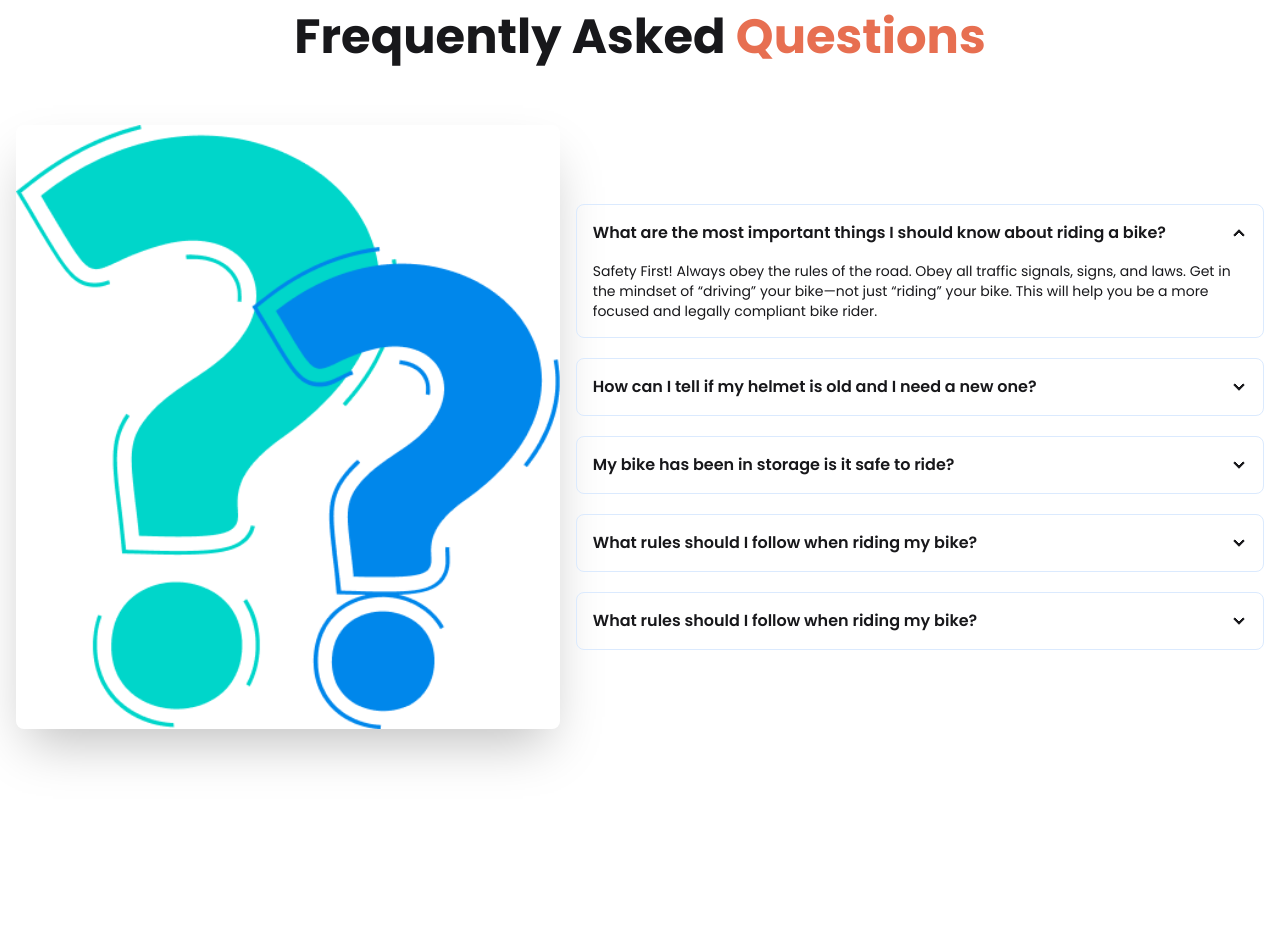
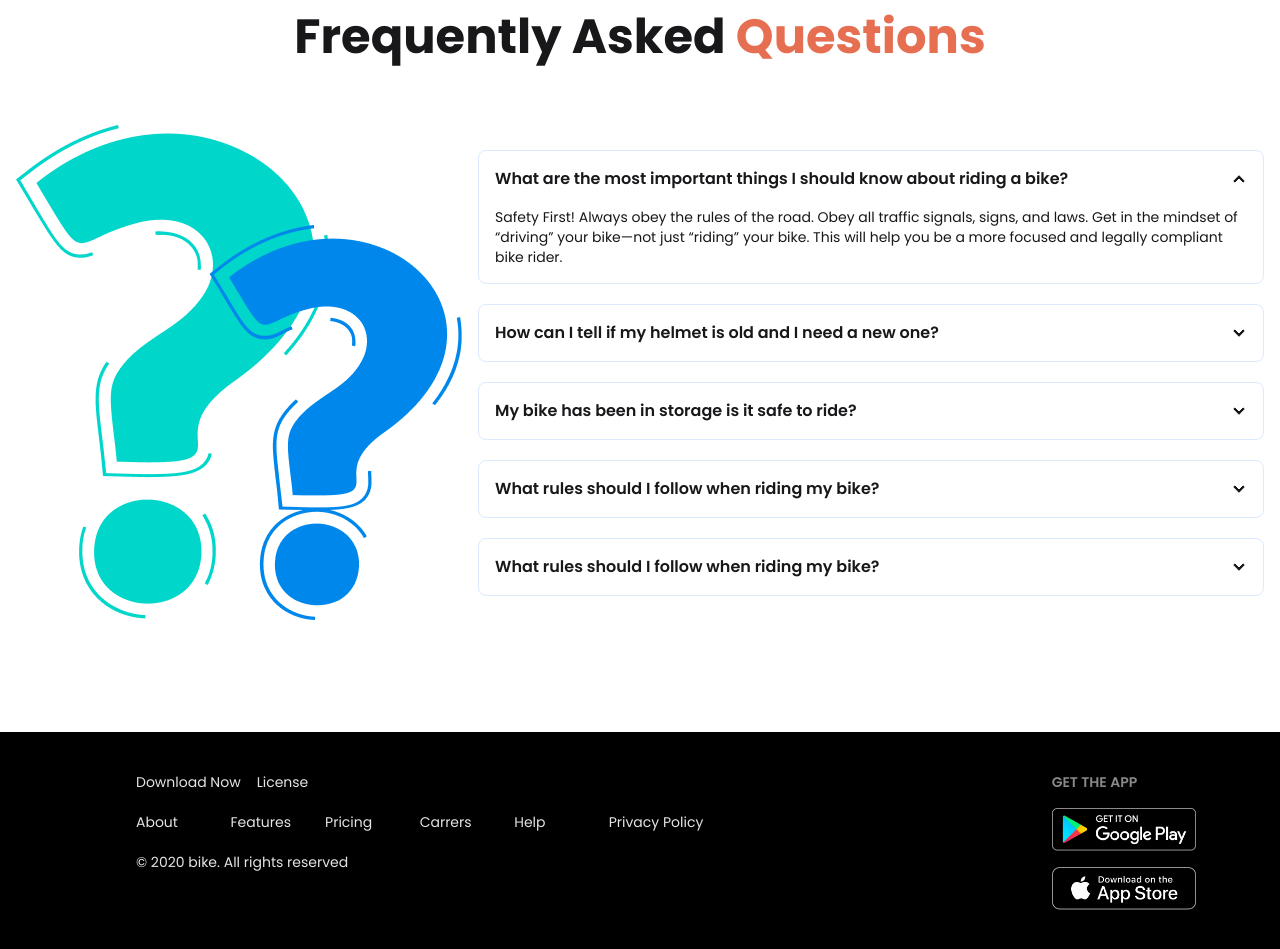
Before and after one commit to SyedRahadHossain/biker-zone, a plain HTML site: page index.html in a window 1280 px wide. Shown: the part 1400-2349 px from the top of the page. Before the commit the page ends 2241 px from the top, so only its background shows below. Drawn offline with nearby package versions, Linux system fonts and the light colour scheme.

Commit message:
footer added

```diff
--- a/index.html
+++ b/index.html
@@ -14,7 +14,7 @@
     <link rel="preconnect" href="https://fonts.googleapis.com">
     <link rel="preconnect" href="https://fonts.gstatic.com" crossorigin>
     <link
-        href="https://fonts.googleapis.com/css2?family=Manrope:wght@200..800&family=Open+Sans:border-blue-100..800&family=Poppins:border-blue-100;0,400;0,500;0,600;0,700;0,border-blue-100;1,400;1,500;1,600;1,700;1,800;1,900&family=Work+Sans:ita..900&display=swap"
+        href="https://fonts.googleapis.com/css2?family=Manrope:wght@200..800&family=Open+Sans:ital,wght@0,300..800;1,300..800&family=Poppins:ital,wght@0,100;0,200;0,300;0,400;0,500;0,600;0,700;0,800;0,900;1,100;1,200;1,300;1,400;1,500;1,600;1,700;1,800;1,900&family=Work+Sans:ital,wght@0,100..900;1,100..900&display=swap"
         rel="stylesheet">
 
     <style type="text/tailwindcss">
@@ -22,13 +22,15 @@
         --color-clifford: #da373d;
         --color-bike-primary: #E76F51;
         --color-bike-primary-bg: rgba(231, 111, 81, 0.1);
+        --color-bike-footer-bg: rgba(0, 0, 0, 1);
+
         --font-Poppins: "Poppins", sans-serif;
       }
     </style>
 
 </head>
 
-<body class="font-[Poppins] md:container mx-auto">
+<body class="font-[Poppins]">
     <!-- header section  -->
     <header class="md:container mx-auto">
         <nav>
@@ -42,8 +44,7 @@
                                     d="M4 6h16M4 12h8m-8 6h16" />
                             </svg>
                         </div>
-                        <ul tabindex="-1"
-                            class="menu menu-sm dropdown-content rounded-box z-1 mt-3 w-52 p-2 shadow">
+                        <ul tabindex="-1" class="menu menu-sm dropdown-content rounded-box z-1 mt-3 w-52 p-2 shadow">
                             <li><a>Home</a></li>
                             <li><a>Shop</a></li>
                             <li><a>News</a></li>
@@ -217,7 +218,7 @@
                         class="text-bike-primary">Questions</span></h3>
                 <div class="hero">
                     <div class="hero-content flex-col lg:flex-row">
-                        <img src="./images/others/faq.png" class="w-full rounded-lg shadow-2xl" />
+                        <img src="./images/others/faq.png" class="w-3/5 " />
                         <div class="space-y-5">
                             <div class="collapse collapse-arrow border border-blue-100">
                                 <input type="radio" name="my-accordion-2" checked="checked" />
@@ -264,7 +265,38 @@
         </section>
     </main>
     <!-- footer section -->
-    <footer></footer>
+    <footer class="footer sm:footer-horizontal bg-bike-footer-bg text-neutral-content p-10">
+        <aside class="space-y-3 lg:ml-24">
+
+            <div class="flex gap-4">
+                <a href="">Download Now</a>
+                <a href="">License</a>
+            </div>
+            <div class="grid grid-cols-2 md:grid-cols-3 lg:grid-cols-6 ">
+                <a href="">About</a>
+                <a href="">Features</a>
+                <a href="">Pricing</a>
+                <a href="">Carrers</a>
+                <a href="">Help</a>
+                <a href="">Privacy Policy</a>
+            </div>
+            <p class="text-sm">© 2020 bike. All rights reserved</p>
+
+        </aside>
+        <nav class="lg:ml-72">
+            <h6 class="footer-title">Get the App</h6>
+            <div class="grid grid-cols-1 gap-4">
+                <a>
+                    <img class="w-36" src="./images/others/android.png" alt="">
+                </a>
+                <a>
+                    <img class="w-36" src="./images/others/ios.png" alt="">
+                </a>
+            </div>
+        </nav>
+    </footer>
+
+
 </body>
 
 </html>
```
